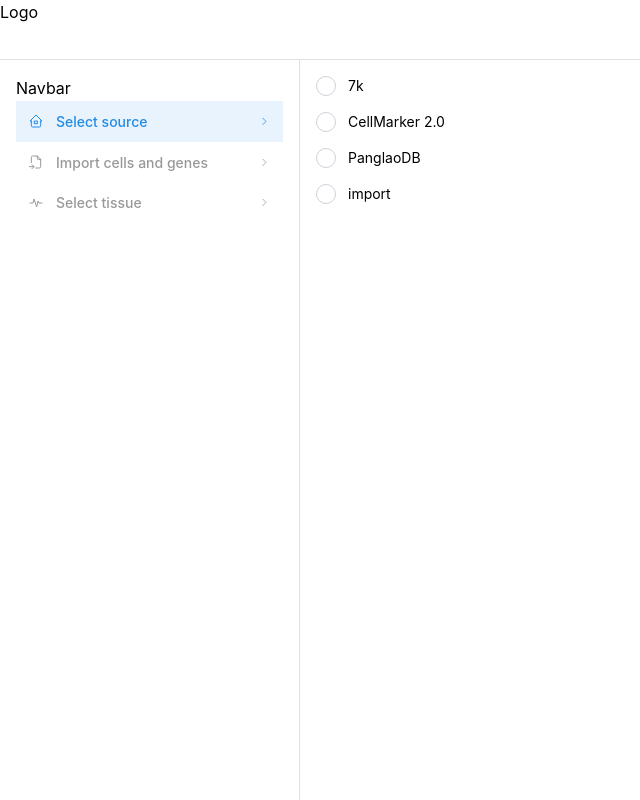
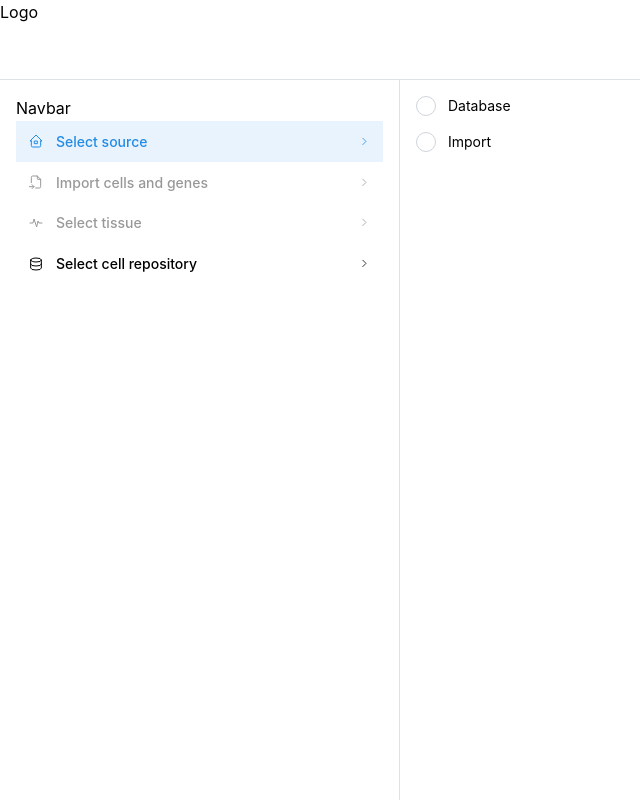
Before and after one commit to tasosc/multi_cell_ann_fe, a React (Vite) app in the folder multi_res_cell_ann_fe/: page / in a window 1280 px wide. Shown: the whole page, without its empty margins (0-640 px from the left). Built offline with nearby package versions, Linux system fonts and the light colour scheme; no server answers.

Commit message:
more work done.

```diff
--- a/multi_res_cell_ann_fe/src/App.tsx
+++ b/multi_res_cell_ann_fe/src/App.tsx
@@ -1,33 +1,28 @@
-import { useEffect, useState } from 'react'
+import { useState } from 'react'
 import '@mantine/core/styles.css';
-import { FileInput, MantineProvider } from '@mantine/core';
+import { FileInput, Group, MantineProvider } from '@mantine/core';
 import { AppShell, Burger } from '@mantine/core';
 import { useDisclosure } from '@mantine/hooks';
-import { IconHome2,  IconFileImport, IconActivityHeartbeat } from '@tabler/icons-react';
+import { IconHome2,  IconFileImport, IconActivityHeartbeat, IconDatabase } from '@tabler/icons-react';
 import { Stage } from './Stage';
 import { CurrentState } from './Stage';
-import { SelectedSource } from './SelectSource'
+import { SelectedSource, Sources } from './SelectSource'
 import { MyNav } from './MyNav';
-import { BackendApi } from './api';
 import { DropdownScroll } from './DropdownScrollSearch';
+import { SelectedRepo } from './SelectRepo';
 function App() {
 
-  let api = new BackendApi("http://localhost:8000");
   const [opened, { toggle }] = useDisclosure();
-  const [status, setStatus] = useState<CurrentState>({stage: Stage.Source, selectedSource : "", selectTissue: "" });
+  const [status, setStatus] = useState<CurrentState>({stage: Stage.Source, selectedRepo : [], selectTissue: "", source: Sources.None });
   const [importFile, setImportFile] = useState<File | null>(null);
-  const [tissues, setTissues] = useState<string[]>([]);
 
-  useEffect(() => {
-    api.get_tissues(setTissues);
-  }, []);
 
   return (
 	  <MantineProvider>
     <AppShell
-      header={{ height: 60 }}
+      header={{ height: { base: 60, md: 70, lg: 80 } }}
       navbar={{
-        width: 300,
+        width: { base: 200, md: 300, lg: 400 },
         breakpoint: 'sm',
         collapsed: { mobile: !opened },
       }}
@@ -53,22 +48,32 @@ function App() {
         <MyNav
           label="Import cells and genes"
           leftSection={<IconFileImport size="1rem" stroke={1.5} />}
-          disabled={status.selectedSource != "import"}
+          disabled={status.source != Sources.Import}
           active={status.stage == Stage.ImportFile}
           onClick={() => setStatus({...status, stage: Stage.ImportFile})}
         />
         <MyNav
           label='Select tissue'
           leftSection={<IconActivityHeartbeat size="1rem" stroke={1.5} />}
-          disabled={!status.selectedSource}
+          disabled={status.source != Sources.Database || !status.selectTissue}
           active={status.stage == Stage.Tissue}
           onClick={() => setStatus({...status, stage: Stage.Tissue})}
+        />
+        <MyNav
+          label="Select cell repository"
+          leftSection={<IconDatabase size="1rem" stroke={1.5} />}
+          disabled={status.selectedRepo.length == 0 && status.source == Sources.Database }
+          active={status.stage == Stage.Cell}
+          onClick={() => setStatus({...status, stage: Stage.Cell})}
         />
        </AppShell.Navbar>
 
       <AppShell.Main>
         { status.stage == Stage.Source &&
-           <SelectedSource selectedSource={status.selectedSource} onChange={(target, new_stage) => {console.log(target); setStatus({...status, stage: new_stage, selectedSource: target});}}/>
+           <SelectedSource  currentSource={status.source} onChange={(target, new_stage) => {setStatus({...status, stage: new_stage, source: target});}}/>
+        }
+        { status.stage == Stage.Repo &&
+           <SelectedRepo  selectedRepo={status.selectedRepo} tissue={status.selectTissue} onChange={(selected, new_stage) => {setStatus({...status, stage: new_stage, selectedRepo: selected});}}/>
         }
         { status.stage == Stage.ImportFile &&
           <FileInput
@@ -82,9 +87,8 @@ function App() {
         }
         { status.stage == Stage.Tissue &&
           <DropdownScroll
-           tissues={tissues}
            selectedTissue={status.selectTissue}
-           onChange={(current) => setStatus({...status, selectTissue: current})}
+           onChange={(current) => setStatus({...status, selectTissue: current, stage: Stage.Cell})}
           />
         }
       </AppShell.Main>
--- /dev/null
+++ b/multi_res_cell_ann_fe/src/SelectRepo.tsx
@@ -0,0 +1,47 @@
+import '@mantine/core/styles.css';
+import { Switch } from '@mantine/core';
+
+import {Stage} from './Stage';
+import { useEffect, useState } from 'react';
+import { BackendApi } from './api';
+interface SelectedRepoProps {
+    selectedRepo: string[];
+    onChange: (selected: string[], new_stage: Stage) => void;
+    tissue: string;
+}
+
+interface SourceRadioProps {
+    repo: string;
+}
+
+function RepoSwitch(props: SourceRadioProps) {
+    return (
+        <Switch key={props.repo} value={props.repo} label={props.repo}/>
+    );
+}
+
+export function SelectedRepo(props: SelectedRepoProps) {
+    if (!props.tissue) {
+        return (<></>);
+    }
+
+    let api = new BackendApi();
+    const [repos, setRepos] = useState<string[]>([]);
+    useEffect(() => {api.get_sources(props.tissue, setRepos)} ,[props.tissue]);
+    const [value, setValue] = useState(props.selectedRepo);
+    const repo_switch = []
+
+    for(var repo of repos) {
+        repo_switch.push(<RepoSwitch repo={repo}   />);
+    }
+    let onChange = (selected: string[]) => {
+        setValue(selected);
+        props.onChange(selected, Stage.Cell)
+    };
+
+    return (
+    <Switch.Group value={value} onChange={onChange}>
+        {repo_switch}
+    </Switch.Group>
+    );
+}
--- a/multi_res_cell_ann_fe/src/SelectSource.tsx
+++ b/multi_res_cell_ann_fe/src/SelectSource.tsx
@@ -4,42 +4,41 @@ import { Radio, Stack } from '@mantine/core';
 import {Stage} from './Stage';
 import { useState } from 'react';
 
+export enum Sources {
+    None,
+    Database,
+    Import
+}
+
 interface SelectedSourceProps {
-    selectedSource: string;
-    onChange: (target: string, new_stage: Stage) => void;
+    currentSource: Sources;
+    onChange: (target: Sources, new_stage: Stage) => void;
 }
 
 interface SourceRadioProps {
-    repo: string;
+    source: Sources;
     checked: boolean
-    onChange: (repo: string) => void;
+    onChange: () => void;
 }
-
-const repos : string[] = ["7k", "CellMarker 2.0", "PanglaoDB"]
 
 function SourceRadio(props: SourceRadioProps) {
     return (
-        <Radio key={props.repo} checked={props.checked} onChange={()=> props.onChange(props.repo)} label={props.repo}/>
+        <Radio key={props.source} checked={props.checked} onChange={props.onChange} label={Sources[props.source]}/>
     );
 }
 
 export function SelectedSource(props: SelectedSourceProps) {
-    const [value, setValue] = useState(props.selectedSource);
-    const repo_radio = []
-    let onChange = (repo: string) => {
-            setValue(repo);
-            return props.onChange(repo, Stage.Tissue);
-        }
-    for(var repo of repos) {
-        repo_radio.push(<SourceRadio repo={repo} checked={value === repo} onChange={onChange} />);
-    }
+    const [value, setValue] = useState(props.currentSource);
 
     return (
         <Stack>
-            {repo_radio}
-            <SourceRadio repo='import' checked={value === "import"} onChange={(repo: string) => {
-                setValue(repo);
-                return props.onChange(repo, Stage.ImportFile);
+            <SourceRadio checked={value == Sources.Database} source={Sources.Database} onChange={() => {
+                setValue(Sources.Database);
+                return props.onChange(Sources.Database, Stage.Tissue);
+            }}  />
+            <SourceRadio  checked={value === Sources.Import} source={Sources.Import} onChange={() => {
+                setValue(Sources.Import);
+                return props.onChange(Sources.Import, Stage.ImportFile);
             }}  />
         </Stack>
     );
--- a/multi_res_cell_ann_fe/src/Stage.ts
+++ b/multi_res_cell_ann_fe/src/Stage.ts
@@ -1,5 +1,8 @@
+import { Sources } from "./SelectSource";
+
 export enum Stage {
     Source = 0,
+    Repo,
     ImportFile,
     Tissue,
     Cell,
@@ -10,6 +13,7 @@ export enum Stage {
 
 export interface CurrentState {
     stage:  Stage;
-    selectedSource: string;
+    selectedRepo: string[];
     selectTissue: string;
+    source: Sources;
 }
--- a/multi_res_cell_ann_fe/src/api.ts
+++ b/multi_res_cell_ann_fe/src/api.ts
@@ -1,14 +1,28 @@
 export class BackendApi {
     url: URL;
 
-    constructor(theUrl: string) {
-        this.url = new URL(theUrl);
+    constructor() {
+        const base_url = import.meta.env.VITE_APP_API_URL;
+        this.url = new URL(base_url);
     }
 
-    get_tissues(setTissues : (tissues : string[]) => void) {
+    get_tissues() : Promise<string[]> {
         let tissuesUrl= new URL("tissues", this.url);
-        fetch(tissuesUrl)
+        return fetch(tissuesUrl)
         .then(res => res.json())
-        .then(setTissues)
+    }
+
+    get_sources(tissue: string, setSources: (sources: string[]) => void) {
+        let sourcesUrl= new URL(`tissues/${tissue}/sources`, this.url);
+        fetch(sourcesUrl)
+        .then(res => res.json())
+        .then(setSources)
+    }
+    get_cells(tissue: string, sources: string[], setSources: (sources: string[]) => void) {
+        let queryParameter = sources.length > 0 ? `?sources=${sources.join(',')}` : '';
+        let sourcesUrl= new URL(`tissues/${tissue}/cells${queryParameter}`, this.url);
+        fetch(sourcesUrl)
+        .then(res => res.json())
+        .then(setSources)
     }
 }
```
Also changed, not shown: multi_res_cell_ann_fe/src/DropdownScrollSearch.tsx (+50 -11 lines), 1 other file (tests, documents, lock files or other folders).
